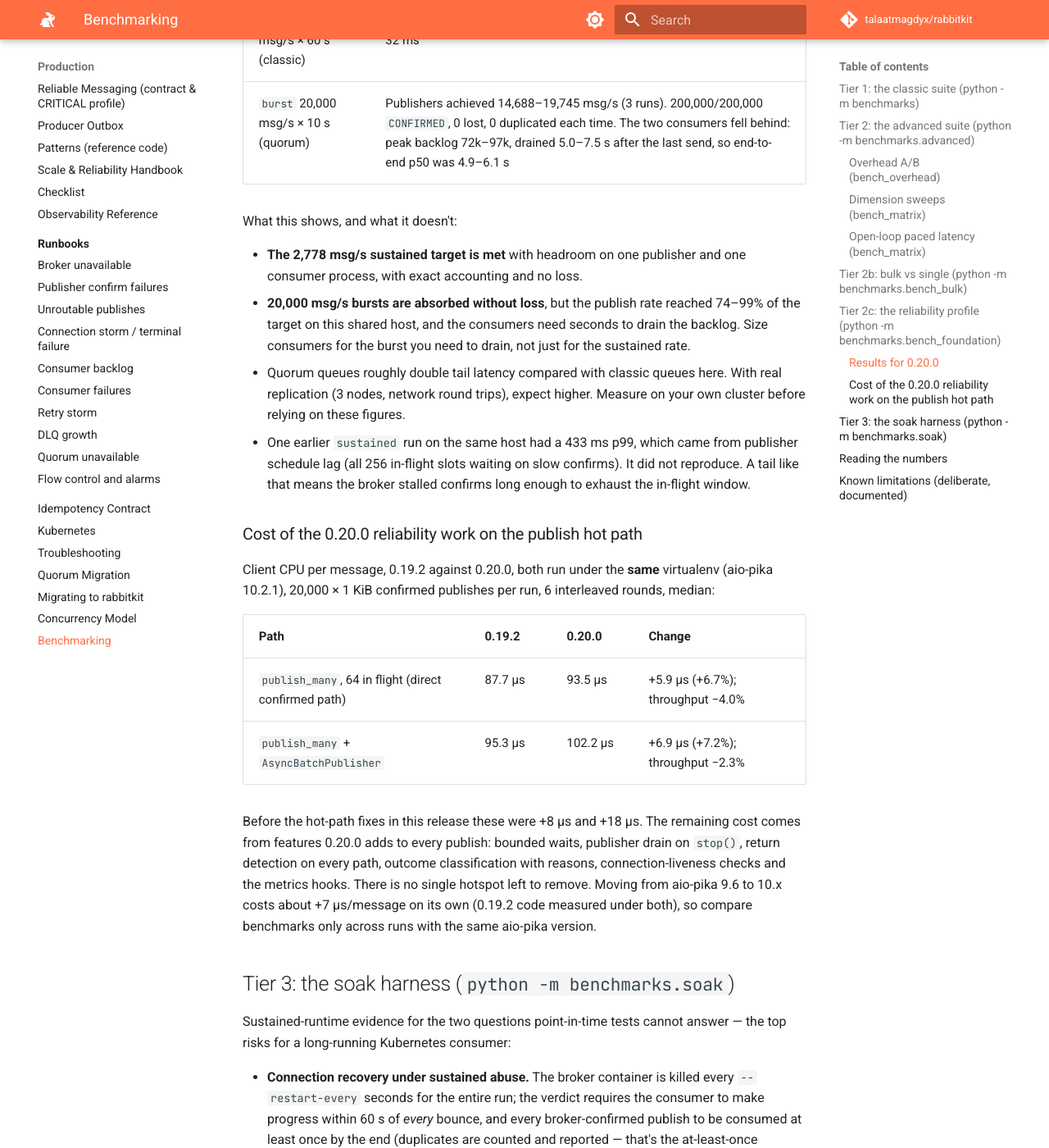
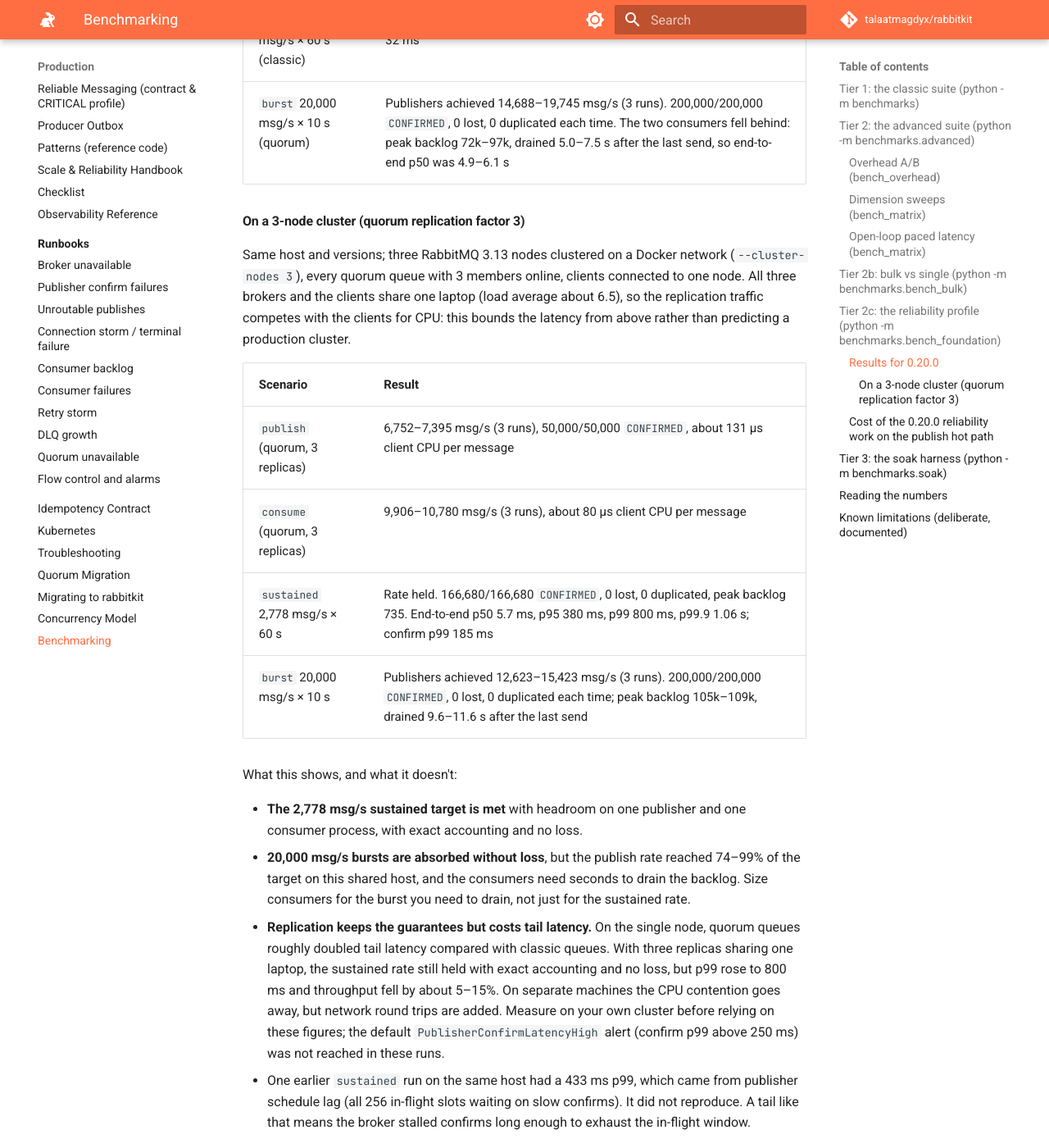
Before and after one commit to talaatmagdyx/rabbitkit, an MkDocs documentation site: the page built from docs/benchmarking.md, in a window 1280 px wide and 1400 px high, scrolled down 4805 px. Shown: the whole window at 82% size. Built offline with MkDocs 1.6.1 and Material for MkDocs 9.7.7, drawn with Linux system fonts in a browser that asks for light colours; comment, search, counter and statistics services are not loaded.

Commit message:
docs(benchmarking): 3-node cluster results (quorum replication factor 3)
The single-node caveat in the 0.20.0 known limits: measured on a 3-node
cluster with every quorum queue at 3 members. The sustained 2,778 msg/s rate
holds with exact accounting and no loss; tail latency rises (p99 800 ms with
three brokers and the clients sharing one host).

```diff
--- a/docs/benchmarking.md
+++ b/docs/benchmarking.md
@@ -153,6 +153,22 @@ average 5–9). Single runs unless noted, so treat the numbers as indicative.
 | `sustained` 2,778 msg/s × 60 s (classic) | Same accounting; end-to-end p50 1.1 ms, p95 5.6 ms, p99 12.5 ms, p99.9 32 ms |
 | `burst` 20,000 msg/s × 10 s (quorum) | Publishers achieved 14,688–19,745 msg/s (3 runs). 200,000/200,000 `CONFIRMED`, 0 lost, 0 duplicated each time. The two consumers fell behind: peak backlog 72k–97k, drained 5.0–7.5 s after the last send, so end-to-end p50 was 4.9–6.1 s |
 
+#### On a 3-node cluster (quorum replication factor 3)
+
+Same host and versions; three RabbitMQ 3.13 nodes clustered on a Docker
+network (`--cluster-nodes 3`), every quorum queue with 3 members online,
+clients connected to one node. All three brokers and the clients share one
+laptop (load average about 6.5), so the replication traffic competes with the
+clients for CPU: this bounds the latency from above rather than predicting a
+production cluster.
+
+| Scenario | Result |
+|---|---|
+| `publish` (quorum, 3 replicas) | 6,752–7,395 msg/s (3 runs), 50,000/50,000 `CONFIRMED`, about 131 µs client CPU per message |
+| `consume` (quorum, 3 replicas) | 9,906–10,780 msg/s (3 runs), about 80 µs client CPU per message |
+| `sustained` 2,778 msg/s × 60 s | Rate held. 166,680/166,680 `CONFIRMED`, 0 lost, 0 duplicated, peak backlog 735. End-to-end p50 5.7 ms, p95 380 ms, p99 800 ms, p99.9 1.06 s; confirm p99 185 ms |
+| `burst` 20,000 msg/s × 10 s | Publishers achieved 12,623–15,423 msg/s (3 runs). 200,000/200,000 `CONFIRMED`, 0 lost, 0 duplicated each time; peak backlog 105k–109k, drained 9.6–11.6 s after the last send |
+
 What this shows, and what it doesn't:
 
 - **The 2,778 msg/s sustained target is met** with headroom on one publisher
@@ -161,9 +177,14 @@ What this shows, and what it doesn't:
   reached 74–99% of the target on this shared host, and the consumers need
   seconds to drain the backlog. Size consumers for the burst you need to
   drain, not just for the sustained rate.
-- Quorum queues roughly double tail latency compared with classic queues
-  here. With real replication (3 nodes, network round trips), expect
-  higher. Measure on your own cluster before relying on these figures.
+- **Replication keeps the guarantees but costs tail latency.** On the
+  single node, quorum queues roughly doubled tail latency compared with
+  classic queues. With three replicas sharing one laptop, the sustained rate
+  still held with exact accounting and no loss, but p99 rose to 800 ms and
+  throughput fell by about 5–15%. On separate machines the CPU contention
+  goes away, but network round trips are added. Measure on your own cluster
+  before relying on these figures; the default `PublisherConfirmLatencyHigh`
+  alert (confirm p99 above 250 ms) was not reached in these runs.
 - One earlier `sustained` run on the same host had a 433 ms p99, which came
   from publisher schedule lag (all 256 in-flight slots waiting on slow
   confirms). It did not reproduce. A tail like that means the broker stalled
```
